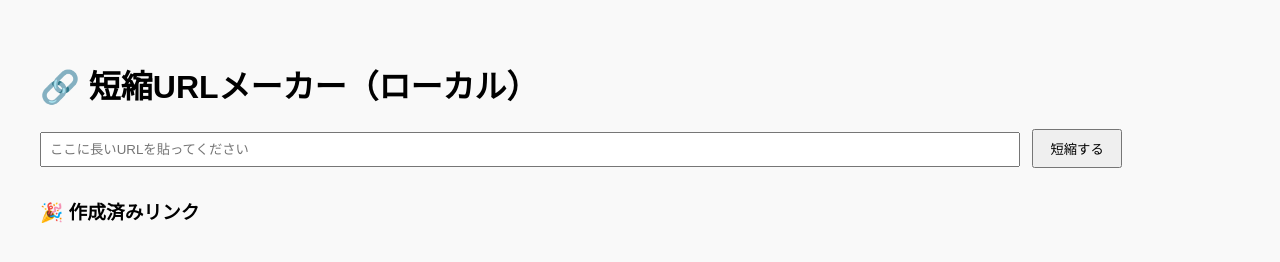
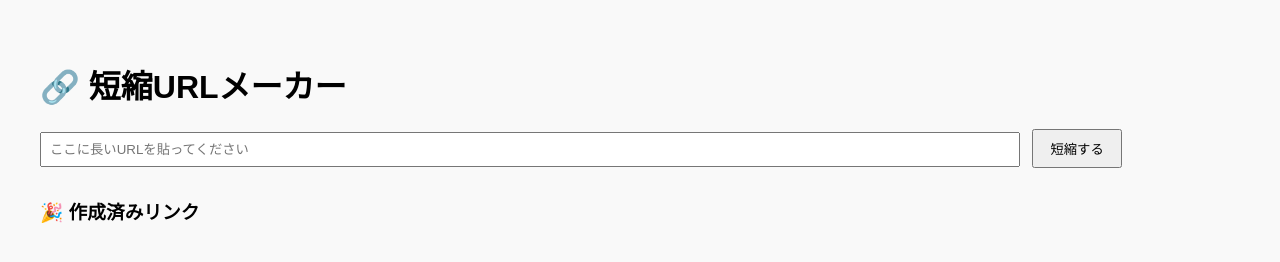
Before and after one commit to msakai6831/shortener, a plain HTML site: page shortener.html in a window 1280 px wide. Drawn offline with Linux system fonts and the light colour scheme.

Commit message:
Update shortener.html

```diff
--- a/shortener.html
+++ b/shortener.html
@@ -24,7 +24,7 @@
   </style>
 </head>
 <body>
-  <h1>🔗 短縮URLメーカー（ローカル）</h1>
+  <h1>🔗 短縮URLメーカー</h1>
   <input type="text" id="longUrl" placeholder="ここに長いURLを貼ってください" />
   <button onclick="shortenUrl()">短縮する</button>
 
```
